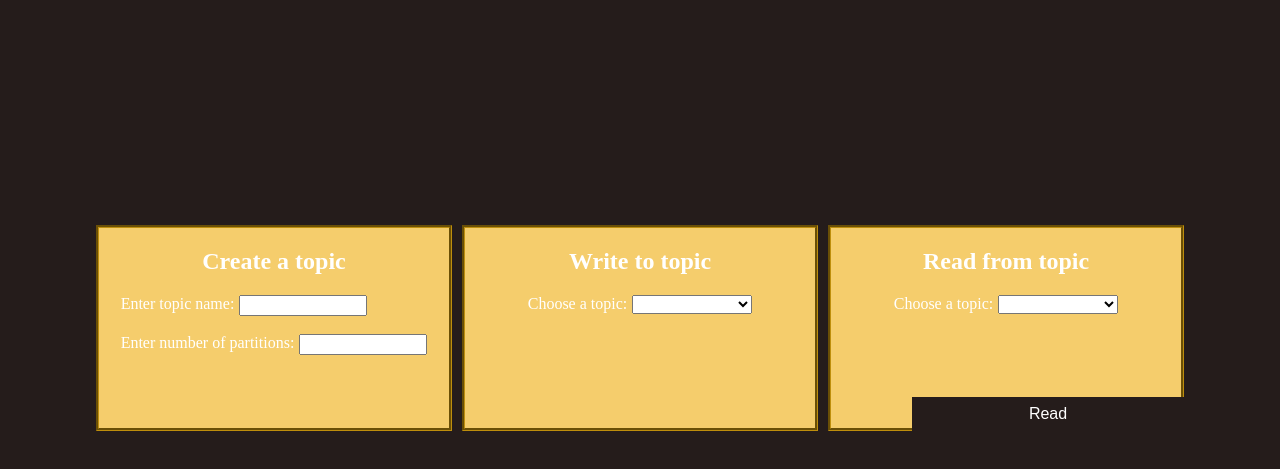
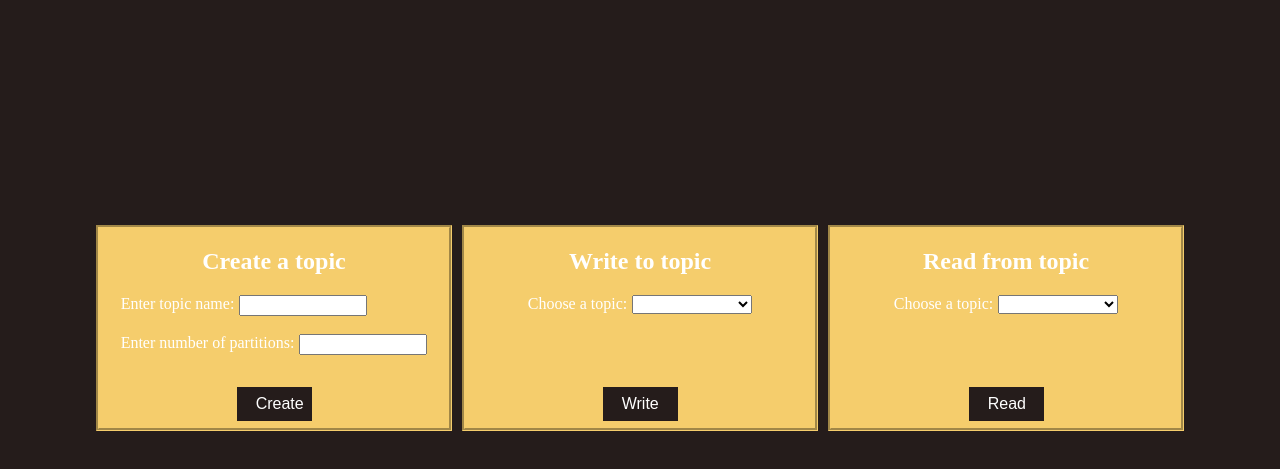
Before and after one commit to Saamsa/SaamsaTestingApp, a website: page index.html in a window 1280 px wide. Shown: the part 77-546 px from the top of the page. Drawn offline with Linux system fonts and the light colour scheme; no server answers.

Commit message:
ui changes

```diff
--- a/styles.css
+++ b/styles.css
@@ -52,8 +52,10 @@ h2{
   align-items: center;
   margin-top: 10px;
   border-style: groove;
-  border-color: #BE8E0C;
+  border-color: #F5CD6C;
   /* setting height and width of input boxes*/
+   /* #F5CD6C; */
+
   width: 350px;
   height: 200px;
   background-color: #F5CD6C;
@@ -71,9 +73,19 @@ h2{
     align:left;
 }
 .button{
-position: absolute;
-right:    0;
-bottom:   0;
+    position: absolute;
+    bottom: 10px;
+/*  */
+    background-color: #251C1B;
+    border: none;
+    color: white;
+    padding: 0.5em 1.2em;
+    text-align: center;
+    text-decoration: none;
+    display: inline-block;
+    font-size: 16px;
+    float:none;
+    width: 75px;
 }
 .choosingATopic{
     text-align: left;
@@ -83,18 +95,6 @@ bottom:   0;
 .input{
     width:120px;
 }
-.button{
-    background-color: #251C1B;
-    border: none;
-    color: white;
-    padding: 0.5em 1.2em;
-    text-align: center;
-    text-decoration: none;
-    display: inline-block;
-    font-size: 16px;
-    float:none;
-    width: 25%;
-}
 .button:hover {
     cursor: pointer;
   }
```
